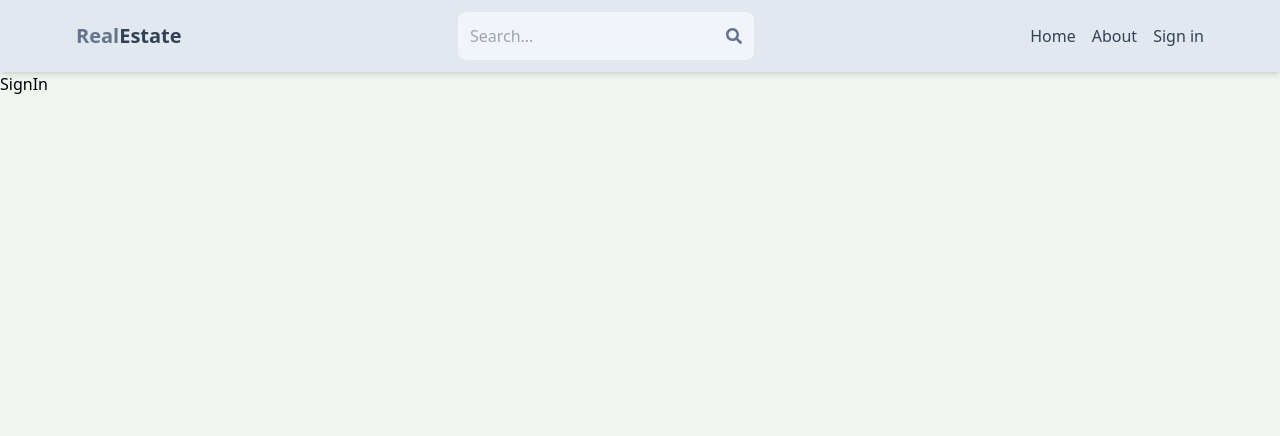
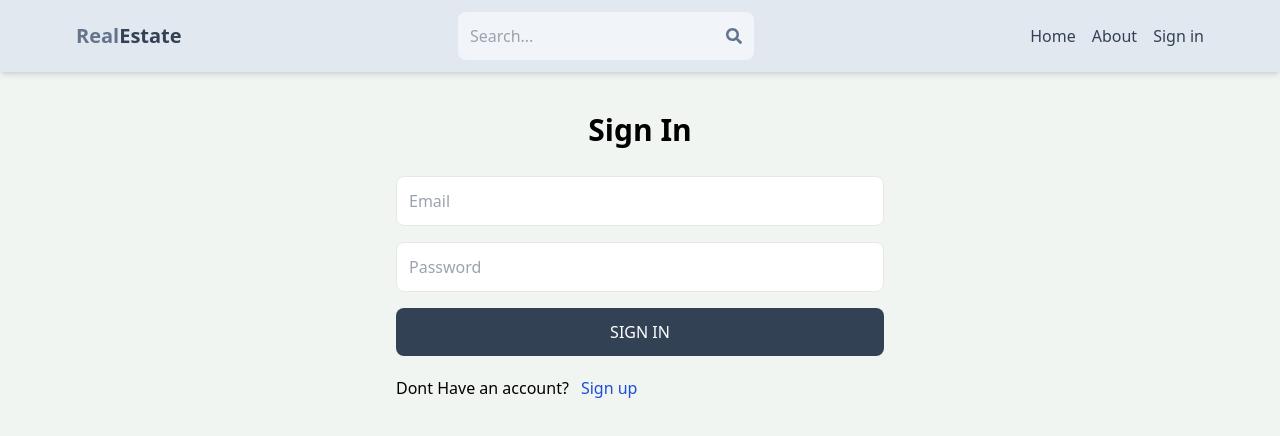
Before and after one commit to muhammadsyafiq1/client, a React (Vite) app: page /sign-in in a window 1280 px wide. Shown: the top 436 px of the page. Built offline with nearby package versions, Linux system fonts and the light colour scheme.

Commit message:
fe fungsi login

```diff
--- a/src/pages/SignIn.jsx
+++ b/src/pages/SignIn.jsx
@@ -1,7 +1,92 @@
-import React from 'react'
+import React, { useState } from "react";
+import { Link, useNavigate } from "react-router-dom";
 
 export default function SignIn() {
+  const [formData, setFormData] = useState({});
+  const [error, setError] = useState(null);
+  const [loading, setLoading] = useState(false);
+  const navigate = useNavigate()
+
+  const handleChange = (e) => {
+    setFormData({
+      ...formData,
+      [e.target.id]: e.target.value,
+    });
+  };
+
+  const handleSubmit = async (e) => {
+    e.preventDefault();
+    setError(null);  //Reset error sebelum submit
+    try {
+      setLoading(true);
+      const res = await fetch("/api/auth/signin", {
+        method: "POST",
+        headers: {
+          "Content-Type": "application/json",
+        },
+        body: JSON.stringify(formData),
+      });
+
+      let data;
+      try {
+        data = await res.json();
+      } catch (jsonError) {
+        setLoading(false);
+        setError("Terjadi kesalahan saat parsing respons dari server.");
+        return;
+      }
+
+      console.log(data);
+
+      if (!res.ok) {
+        setLoading(false);
+        setError(data.message || "Terjadi kesalahan.");
+        return;
+      }
+
+      setLoading(false);
+      setError(null);
+      navigate("/")
+    } catch (error) {
+      setLoading(false);
+      setError("Terjadi kesalahan: " + error.message);
+    }
+};
+
+
   return (
-    <div>SignIn</div>
-  )
+    <div className="p-3 max-w-lg mx-auto">
+      <h1 className="text-3xl text-center font-semibold my-7">Sign In</h1>
+      <form onSubmit={handleSubmit} className="flex flex-col gap-4">
+        <input
+          onChange={handleChange}
+          type="email"
+          className="border p-3 rounded-lg"
+          placeholder="Email"
+          id="email"
+        />
+        <input
+          onChange={handleChange}
+          type="password"
+          className="border p-3 rounded-lg"
+          placeholder="Password"
+          id="password"
+        />
+        <button
+          disabled={loading}
+          className="bg-slate-700 text-white p-3 rounded-lg uppercase hover:opacity-95 disabled:opacity-80"
+        >
+          {loading ? "Loading..." : "Sign In"}
+        </button>
+      </form>
+      <div className="flex gap-3 mt-5">
+        <p>Dont Have an account?</p>
+        <Link to={"/sign-up"}>
+          <span className="text-blue-700">Sign up</span>
+        </Link>
+      </div>
+      {/* Error display */}
+      {error && <p className="text-red-500 mt-5">{error}</p>}
+    </div>
+  );
 }
```
